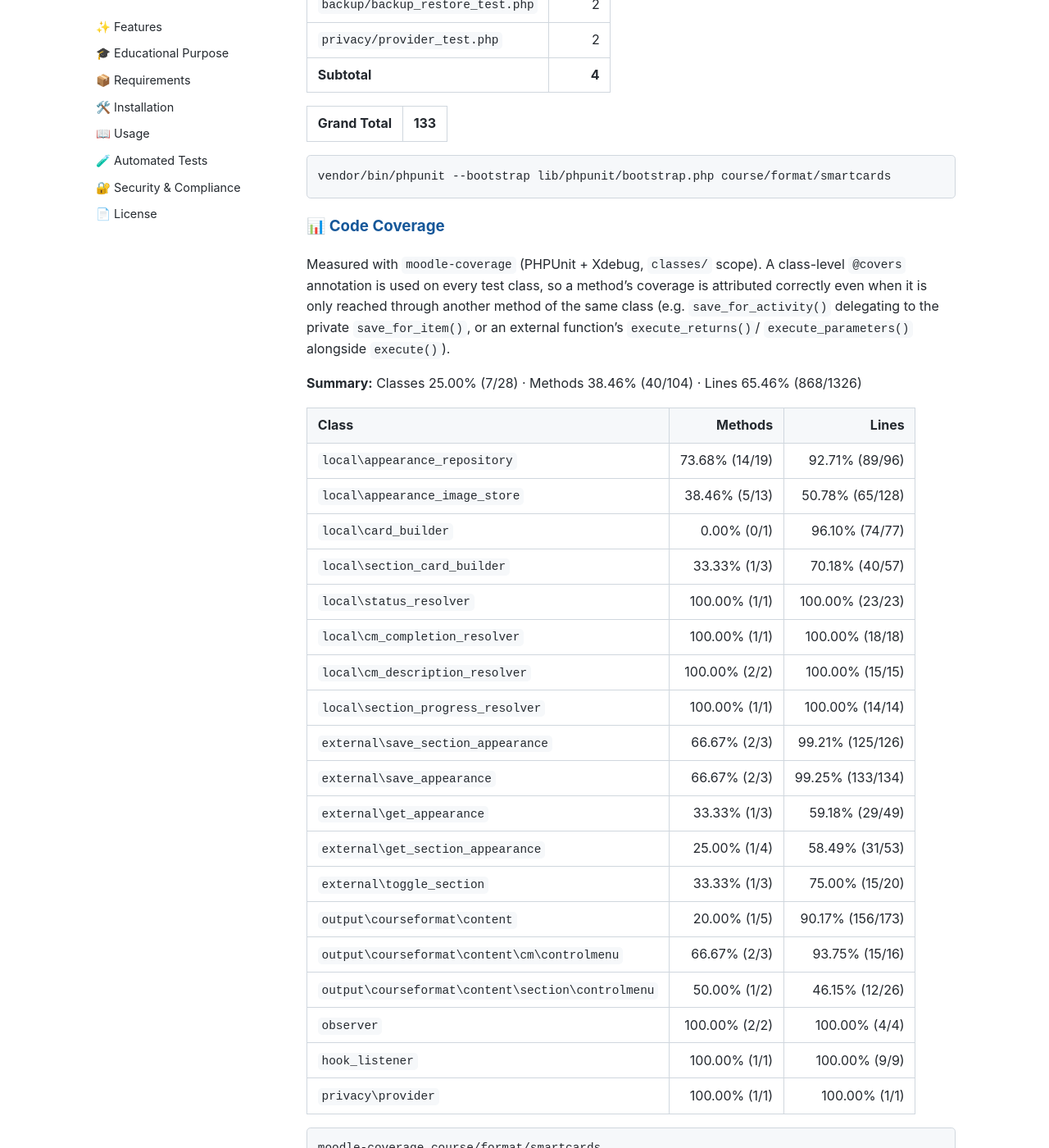
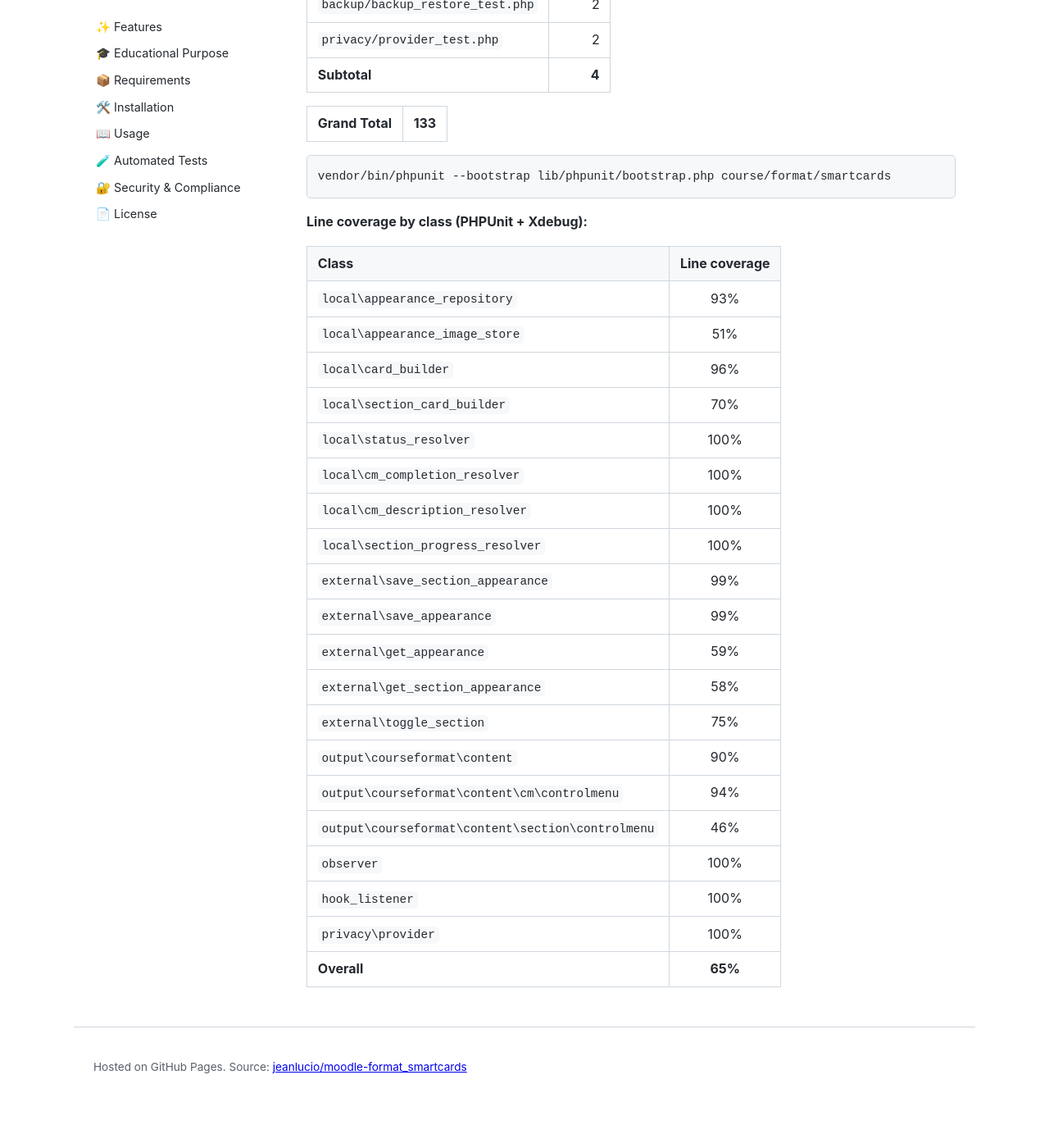
Before and after one commit to jeanlucio/moodle-format_smartcards, a Jekyll site: the page built from docs/en/testing.md, in a window 1280 px wide and 1400 px high, scrolled down 1823 px. Shown: the whole window at 82% size. Built offline with Jekyll 4.4.1, drawn with Linux system fonts in a browser that asks for light colours; our own code applies the rules of GitHub Pages for plain Markdown files; after the commit the page ends 3173 px from its top, so only the background shows below that.

Commit message:
simplify coverage table to match block_playerhud's README style
Replaces the verbose per-class methods/lines breakdown with a single
line-coverage percentage per class plus an overall total, mirroring
the format already established in block_playerhud's README.

````diff
--- a/docs/en/testing.md
+++ b/docs/en/testing.md
@@ -53,38 +53,27 @@ backup/restore, and Privacy API compliance. Every CI push runs against the full
 vendor/bin/phpunit --bootstrap lib/phpunit/bootstrap.php course/format/smartcards
 ```
 
-### 📊 Code Coverage
+**Line coverage by class (PHPUnit + Xdebug):**
 
-Measured with `moodle-coverage` (PHPUnit + Xdebug, `classes/` scope). A class-level `@covers`
-annotation is used on every test class, so a method's coverage is attributed correctly even when
-it is only reached through another method of the same class (e.g. `save_for_activity()` delegating
-to the private `save_for_item()`, or an external function's `execute_returns()`/
-`execute_parameters()` alongside `execute()`).
-
-**Summary:** Classes 25.00% (7/28) · Methods 38.46% (40/104) · Lines 65.46% (868/1326)
-
-| Class | Methods | Lines |
-|-------|--------:|------:|
-| `local\appearance_repository` | 73.68% (14/19) | 92.71% (89/96) |
-| `local\appearance_image_store` | 38.46% (5/13) | 50.78% (65/128) |
-| `local\card_builder` | 0.00% (0/1) | 96.10% (74/77) |
-| `local\section_card_builder` | 33.33% (1/3) | 70.18% (40/57) |
-| `local\status_resolver` | 100.00% (1/1) | 100.00% (23/23) |
-| `local\cm_completion_resolver` | 100.00% (1/1) | 100.00% (18/18) |
-| `local\cm_description_resolver` | 100.00% (2/2) | 100.00% (15/15) |
-| `local\section_progress_resolver` | 100.00% (1/1) | 100.00% (14/14) |
-| `external\save_section_appearance` | 66.67% (2/3) | 99.21% (125/126) |
-| `external\save_appearance` | 66.67% (2/3) | 99.25% (133/134) |
-| `external\get_appearance` | 33.33% (1/3) | 59.18% (29/49) |
-| `external\get_section_appearance` | 25.00% (1/4) | 58.49% (31/53) |
-| `external\toggle_section` | 33.33% (1/3) | 75.00% (15/20) |
-| `output\courseformat\content` | 20.00% (1/5) | 90.17% (156/173) |
-| `output\courseformat\content\cm\controlmenu` | 66.67% (2/3) | 93.75% (15/16) |
-| `output\courseformat\content\section\controlmenu` | 50.00% (1/2) | 46.15% (12/26) |
-| `observer` | 100.00% (2/2) | 100.00% (4/4) |
-| `hook_listener` | 100.00% (1/1) | 100.00% (9/9) |
-| `privacy\provider` | 100.00% (1/1) | 100.00% (1/1) |
-
-```bash
-moodle-coverage course/format/smartcards
-```
+| Class | Line coverage |
+|-------|:-------------:|
+| `local\appearance_repository` | 93% |
+| `local\appearance_image_store` | 51% |
+| `local\card_builder` | 96% |
+| `local\section_card_builder` | 70% |
+| `local\status_resolver` | 100% |
+| `local\cm_completion_resolver` | 100% |
+| `local\cm_description_resolver` | 100% |
+| `local\section_progress_resolver` | 100% |
+| `external\save_section_appearance` | 99% |
+| `external\save_appearance` | 99% |
+| `external\get_appearance` | 59% |
+| `external\get_section_appearance` | 58% |
+| `external\toggle_section` | 75% |
+| `output\courseformat\content` | 90% |
+| `output\courseformat\content\cm\controlmenu` | 94% |
+| `output\courseformat\content\section\controlmenu` | 46% |
+| `observer` | 100% |
+| `hook_listener` | 100% |
+| `privacy\provider` | 100% |
+| **Overall** | **65%** |
````
Also changed, not shown: docs/pt/testing.md (+23 -34 lines).
